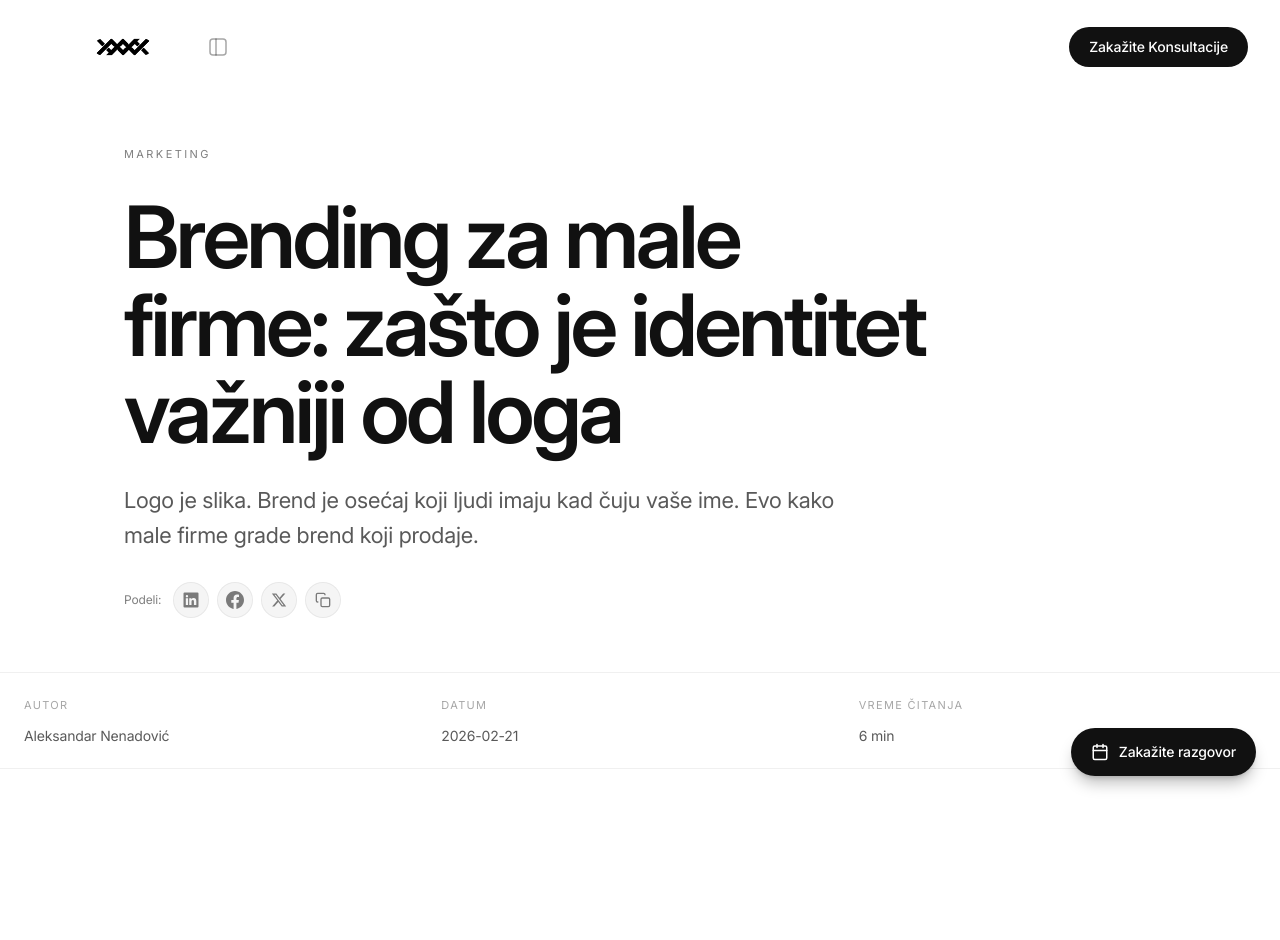
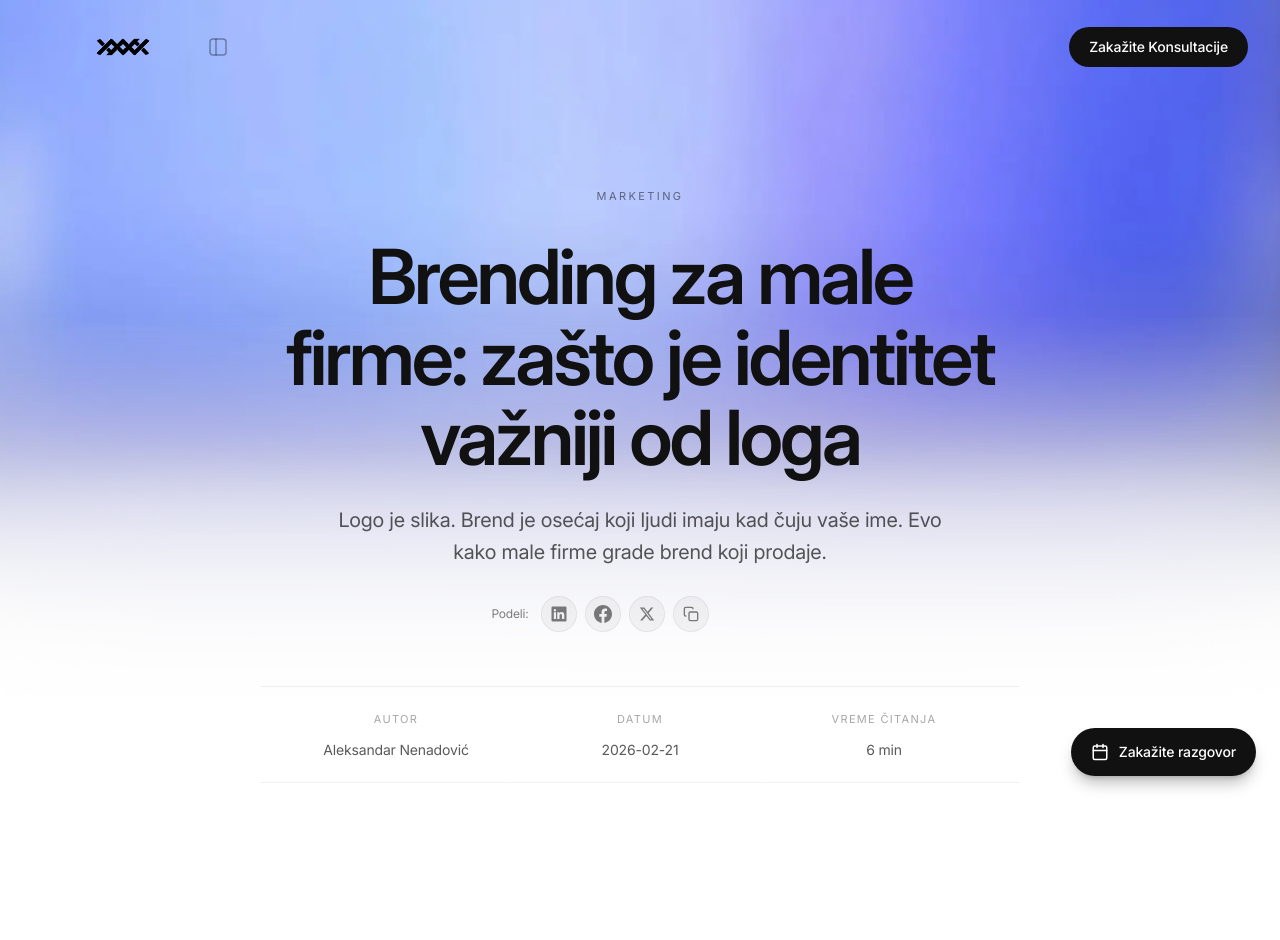
Before and after one commit to xDeathscythe/platinum-zenith, a React (Vite) app: page /blog/brending-za-male-firme-identitet-vazniji-od-loga in a window 1280 px wide. Shown: the top 940 px of the page. Built offline with nearby package versions, Linux system fonts and the light colour scheme.

Commit message:
Blog header: centered title + aurora background from homepage

```diff
--- a/src/pages/blog/BlogPostPage.jsx
+++ b/src/pages/blog/BlogPostPage.jsx
@@ -308,6 +308,15 @@ export default function BlogPostPage() {
       <ReadingProgress />
 
       <header className="blog-header">
+        {/* Aurora background */}
+        <div className="blog-aurora">
+          <div className="absolute inset-0 only-dark" style={{ backgroundImage: `url(${import.meta.env.BASE_URL}hero-home-dark.webp)`, backgroundSize: 'cover', backgroundPosition: 'center top', backgroundColor: '#000' }} />
+          <div className="absolute inset-0 only-light" style={{ backgroundImage: `url(${import.meta.env.BASE_URL}hero-home-light.webp)`, backgroundSize: 'cover', backgroundPosition: 'center top', backgroundColor: '#fff' }} />
+          <div className="absolute inset-x-0 z-[1]" style={{ top: '55vh', height: '52vh', backdropFilter: 'blur(68px)', WebkitBackdropFilter: 'blur(68px)', maskImage: 'linear-gradient(to bottom, transparent 0%, black 20%, black 82%, transparent 100%)', WebkitMaskImage: 'linear-gradient(to bottom, transparent 0%, black 20%, black 82%, transparent 100%)', contain: 'strict' }} />
+          <div className="absolute inset-0 z-[2] only-dark" style={{ background: 'linear-gradient(to bottom, rgba(0,0,0,0) 40%, rgba(0,0,0,0.3) 60%, rgba(0,0,0,0.7) 80%, #000000 100%)' }} />
+          <div className="absolute inset-0 z-[2] only-light" style={{ background: 'linear-gradient(to bottom, rgba(255,255,255,0) 40%, rgba(255,255,255,0.35) 60%, rgba(255,255,255,0.75) 80%, #ffffff 100%)' }} />
+        </div>
+
         <div className="blog-header-inner">
           <span className="blog-kicker">{post.category}</span>
           <h1 className="blog-title">{post.title}</h1>
@@ -413,13 +422,25 @@ const blogStyles = `
   }
 
   .blog-header {
-    padding-top: 138px;
+    position: relative;
+    padding-top: 180px;
+    padding-bottom: 0;
+    overflow: hidden;
+  }
+
+  .blog-aurora {
+    position: absolute;
+    inset: 0;
+    z-index: 0;
   }
 
   .blog-header-inner {
-    max-width: 1080px;
+    position: relative;
+    z-index: 10;
+    max-width: 860px;
     margin: 0 auto;
     padding: 0 24px 54px;
+    text-align: center;
   }
 
   .blog-kicker {
@@ -432,19 +453,19 @@ const blogStyles = `
   }
 
   .blog-title {
-    margin: 0;
-    max-width: 860px;
-    font-size: clamp(40px, 7.2vw, 86px);
-    line-height: 1.02;
+    margin: 0 auto;
+    max-width: 820px;
+    font-size: clamp(40px, 7.2vw, 76px);
+    line-height: 1.06;
     letter-spacing: -0.04em;
     font-weight: 600;
     text-wrap: balance;
   }
 
   .blog-excerpt {
-    margin-top: 26px;
-    max-width: 720px;
-    font-size: clamp(17px, 2.05vw, 22px);
+    margin: 26px auto 0;
+    max-width: 620px;
+    font-size: clamp(17px, 2.05vw, 20px);
     line-height: 1.6;
     color: var(--ink-2, rgba(255,255,255,0.7));
   }
@@ -453,6 +474,7 @@ const blogStyles = `
     margin-top: 28px;
     display: flex;
     align-items: center;
+    justify-content: center;
     flex-wrap: wrap;
     gap: 12px;
   }
@@ -493,7 +515,9 @@ const blogStyles = `
   }
 
   .blog-meta-strip {
-    max-width: 1280px;
+    position: relative;
+    z-index: 10;
+    max-width: 760px;
     margin: 0 auto;
     padding: 18px 24px;
     border-top: 1px solid var(--edge-2, rgba(255,255,255,0.08));
@@ -501,6 +525,7 @@ const blogStyles = `
     display: grid;
     grid-template-columns: repeat(3, minmax(0, 1fr));
     gap: 20px;
+    text-align: center;
   }
 
   .blog-meta-cell {
@@ -754,7 +779,7 @@ const blogStyles = `
 
   @media (max-width: 820px) {
     .blog-header {
-      padding-top: 116px;
+      padding-top: 140px;
     }
 
     .blog-header-inner {
@@ -762,8 +787,8 @@ const blogStyles = `
     }
 
     .blog-title {
-      font-size: clamp(34px, 10.5vw, 56px);
-      line-height: 1.04;
+      font-size: clamp(32px, 9vw, 52px);
+      line-height: 1.08;
       letter-spacing: -0.035em;
     }
 
```
